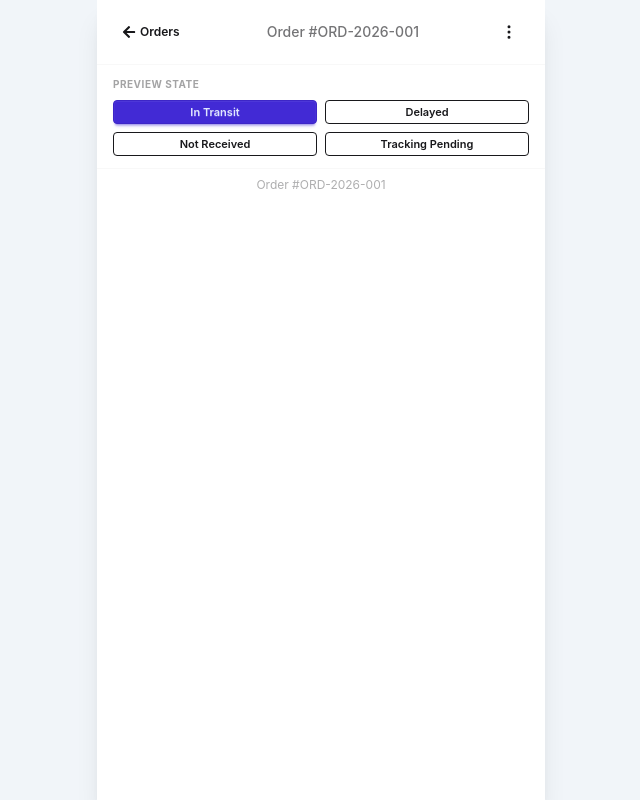
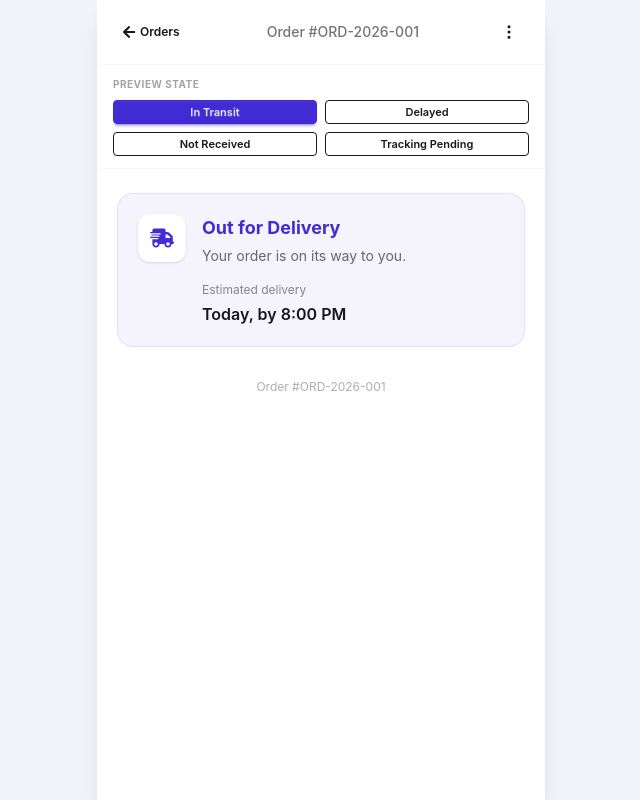
Before and after one commit to sabnira/Order-Tracking-Screen, a React (Vite) app: page / in a window 1280 px wide. Shown: the whole page, without its empty margins (319-959 px from the left). Built offline with nearby package versions, Linux system fonts and the light colour scheme.

Commit message:
status banner

```diff
--- a/src/components/StatusBanner.jsx
+++ b/src/components/StatusBanner.jsx
@@ -1,10 +1,75 @@
-import React from 'react';
+import { FaTruckFast } from "react-icons/fa6";
+import { FiAlertCircle } from "react-icons/fi";
+import { IoAlertCircleOutline } from "react-icons/io5";
+import { LuPackageCheck } from "react-icons/lu";
 
-const StatusBanner = () => {
+const StatusBanner = ({ order }) => {
+    const statusConfig = {
+        "in-transit": {
+            icon: FaTruckFast,
+            iconClass: "text-primary",
+            bgClass: "bg-primary/5 border-primary/10",
+            titleClass: "text-primary",
+        },
+
+        delayed: {
+            icon: IoAlertCircleOutline,
+            iconClass: "text-warning",
+            bgClass: "bg-warning/10 border-warning/20",
+            titleClass: "text-warning",
+        },
+
+        "delivered-not-received": {
+            icon: FiAlertCircle,
+            iconClass: "text-error",
+            bgClass: "bg-error/5 border-error/10",
+            titleClass: "text-error",
+        },
+
+        "tracking-unavailable": {
+            icon: LuPackageCheck,
+            iconClass: "text-base-content/60",
+            bgClass: "bg-base-200 border-base-300",
+            titleClass: "text-base-content",
+        },
+    };
+
+
+    const config = statusConfig[order?.status] || statusConfig["tracking-unavailable"];
+    const Icon = config.icon;
+
     return (
-        <div>
+        <section className={`rounded-2xl border p-5 ${config.bgClass}`}>
+            <div className="flex items-start gap-4">
+                <div className="rounded-xl bg-base-100 p-3 shadow-sm">
+                    <Icon size={24} className={config.iconClass} />
+                </div>
 
-        </div>
+                <div className="flex-1">
+                    <h1 className={`text-lg font-bold ${config.titleClass}`}>
+                        {order?.statusTitle}
+                    </h1>
+
+                    <p className="mt-1 text-sm leading-5 text-base-content/65">
+                        {order?.statusDescription}
+                    </p>
+
+                    <div className="mt-4">
+                        <p className="text-xs text-base-content/50">
+                            {order?.status === "delayed"
+                                ? "New estimated delivery"
+                                : order?.status === "delivered-not-received"
+                                    ? "Delivery recorded"
+                                    : "Estimated delivery"}
+                        </p>
+
+                        <p className="mt-1 font-semibold">
+                            {order?.estimatedDelivery}
+                        </p>
+                    </div>
+                </div>
+            </div>
+        </section>
     );
 };
 
--- a/src/pages/OrderTracking.jsx
+++ b/src/pages/OrderTracking.jsx
@@ -1,6 +1,6 @@
 import { useState } from "react";
 import OrderHeader from "../components/OrderHeader";
-// import StatusBanner from "../components/StatusBanner";
+import StatusBanner from "../components/StatusBanner";
 // import OrderTimeline from "../components/OrderTimeline";
 // import OrderSummary from "../components/OrderSummary";
 // import SupportCard from "../components/SupportCard";
@@ -66,15 +66,15 @@ const OrderTracking = () => {
                     </div>
                 </div>
 
-                {/* <main className="space-y-7 px-5 py-6">
+                <main className="space-y-7 px-5 py-6">
                     <StatusBanner order={order} />
 
-                    <OrderTimeline status={order.status} />
+                    {/* <OrderTimeline status={order.status} />
 
                     <OrderSummary product={order.product} />
 
-                    <SupportCard status={order.status} />
-                </main> */}
+                    <SupportCard status={order.status} /> */}
+                </main>
 
                 <footer className="px-5 pb-8 pt-2 text-center">
                     <p className="text-xs text-base-content/35">
```
